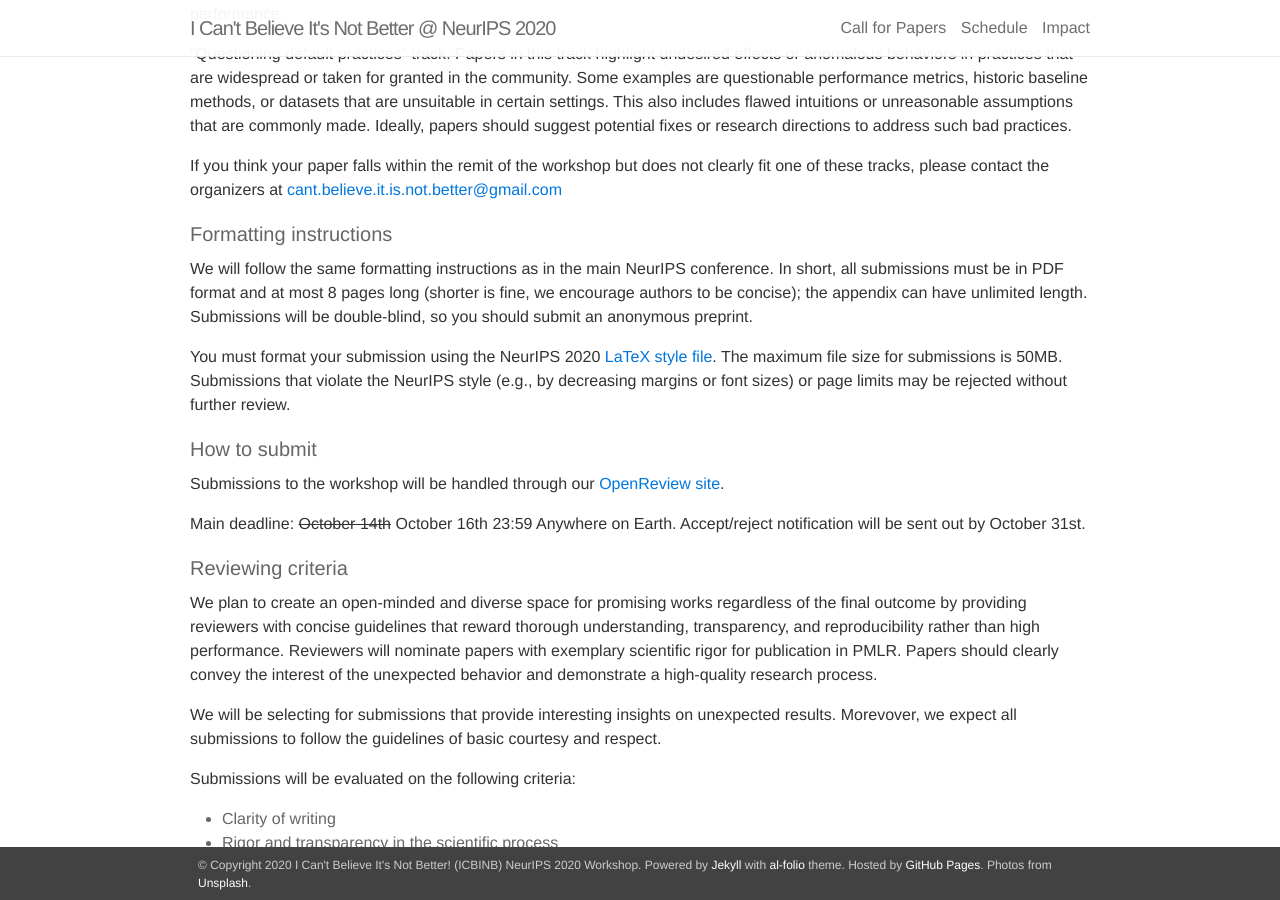
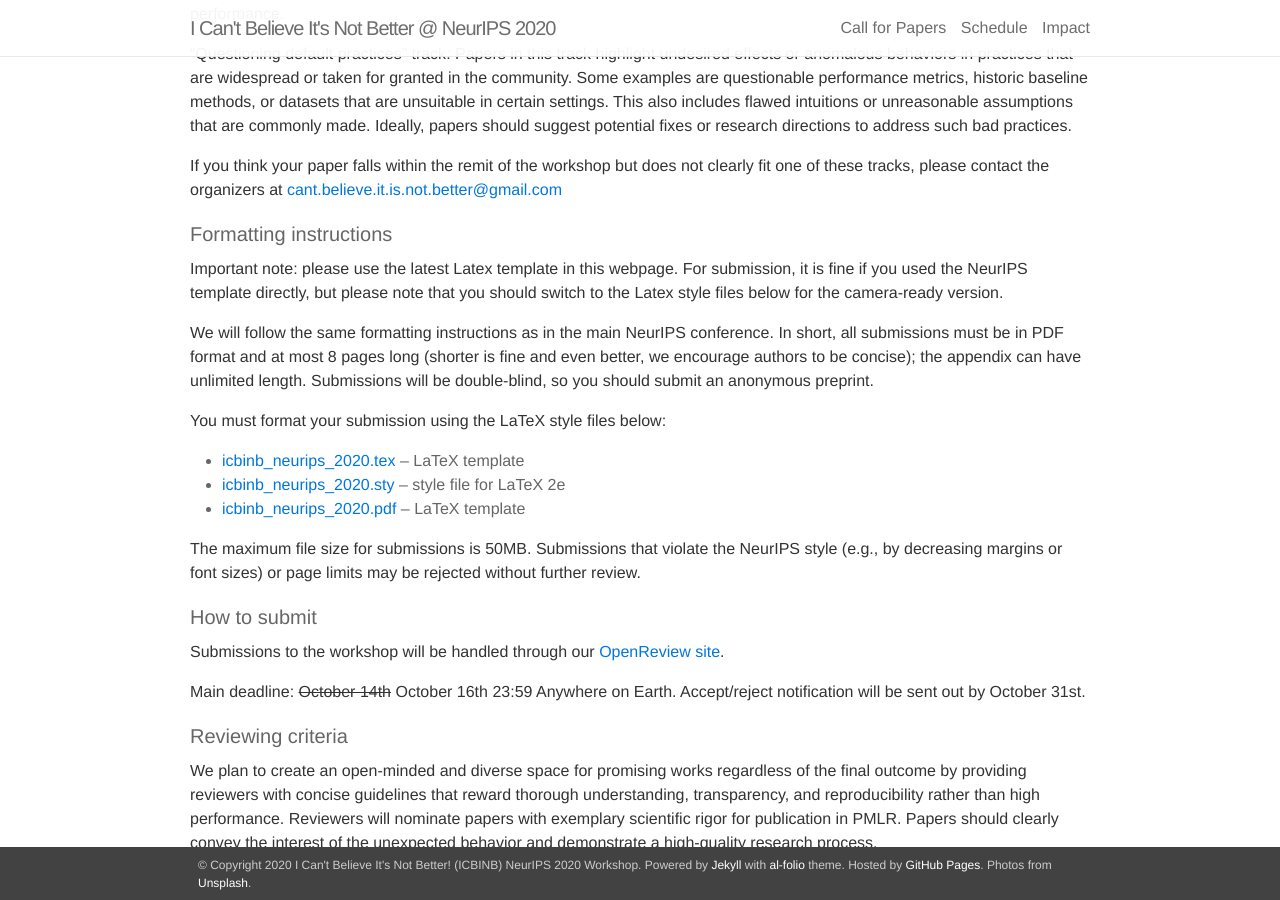
Before and after one commit to ml-retrospectives/icml2020, a Jekyll site: the page built from _pages/01_call.md, in a window 1280 px wide and 900 px high, scrolled down 758 px. Built offline with Jekyll 4.4.1, drawn with Linux system fonts in a browser that asks for light colours; nearby versions of some CDN libraries.

Commit message:
added latex styles + corrected README

```diff
--- a/_pages/01_call.md
+++ b/_pages/01_call.md
@@ -21,9 +21,16 @@ If you think your paper falls within the remit of the workshop but does not clea
 
 #### Formatting instructions
 
-We will follow the same formatting instructions as in the main NeurIPS conference. In short, all submissions must be in PDF format and at most 8 pages long (shorter is fine, we encourage authors to be concise); the appendix can have unlimited length. Submissions will be **double-blind**, so you should submit an anonymous preprint.
+**Important note**: please use the latest Latex template in this webpage. For submission, it is fine if you used the NeurIPS template directly, but please note that you should switch to the Latex style files below for the camera-ready version.
 
-You must format your submission using the NeurIPS 2020 [LaTeX style file](https://neurips.cc/Conferences/2020/PaperInformation/StyleFiles). The maximum file size for submissions is 50MB. Submissions that violate the NeurIPS style (e.g., by decreasing margins or font sizes) or page limits may be rejected without further review.
+We will follow the same formatting instructions as in the main NeurIPS conference. In short, all submissions must be in PDF format and at most 8 pages long (shorter is fine and even better, we encourage authors to be concise); the appendix can have unlimited length. Submissions will be **double-blind**, so you should submit an anonymous preprint.
+
+You must format your submission using the LaTeX style files below:
+* [icbinb_neurips_2020.tex](./template/icb_neurips_2020.tex) -- LaTeX template
+* [icbinb_neurips_2020.sty](./template/icb_neurips_2020.tex) -- style file for LaTeX 2e
+* [icbinb_neurips_2020.pdf](./template/icb_neurips_2020.pdf) -- LaTeX template
+
+The maximum file size for submissions is 50MB. Submissions that violate the NeurIPS style (e.g., by decreasing margins or font sizes) or page limits may be rejected without further review.
 
 #### How to submit
 
```
Also changed, not shown: README.md (+2 -2 lines), 3 other files.
